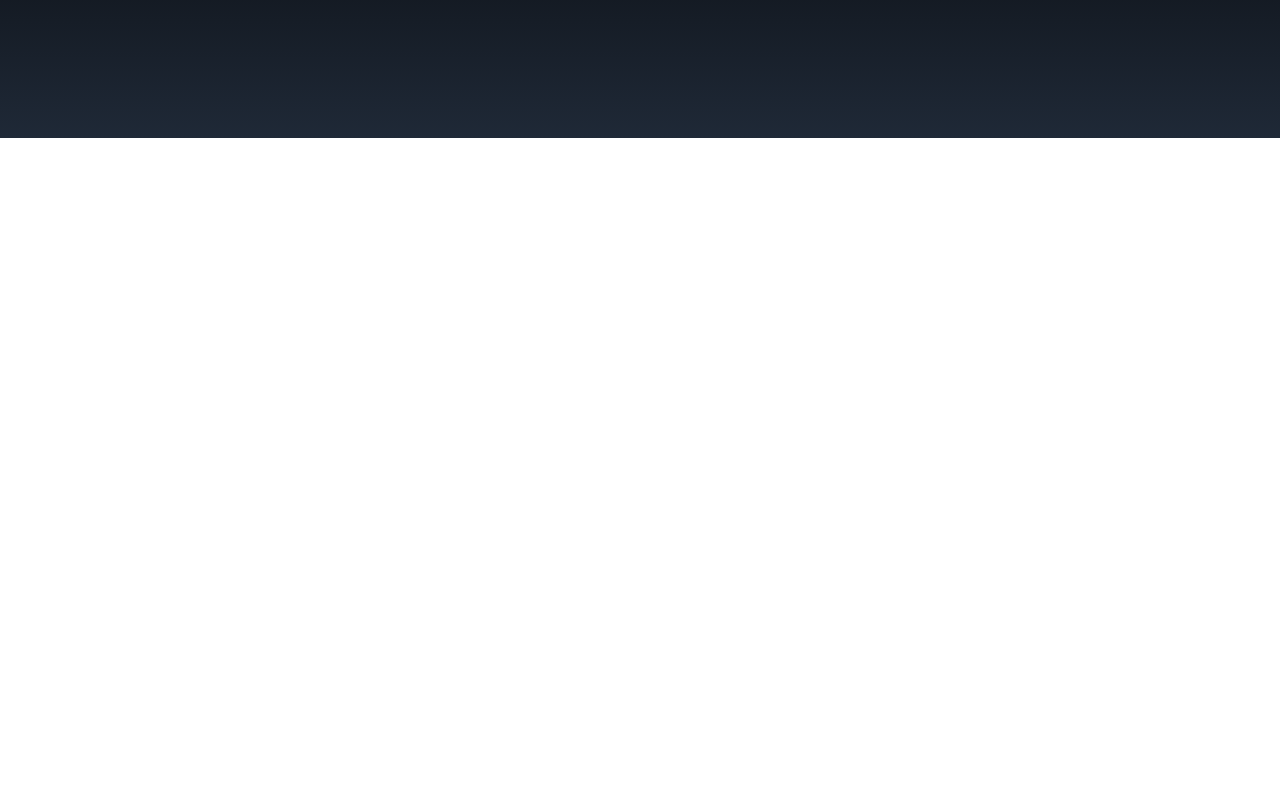
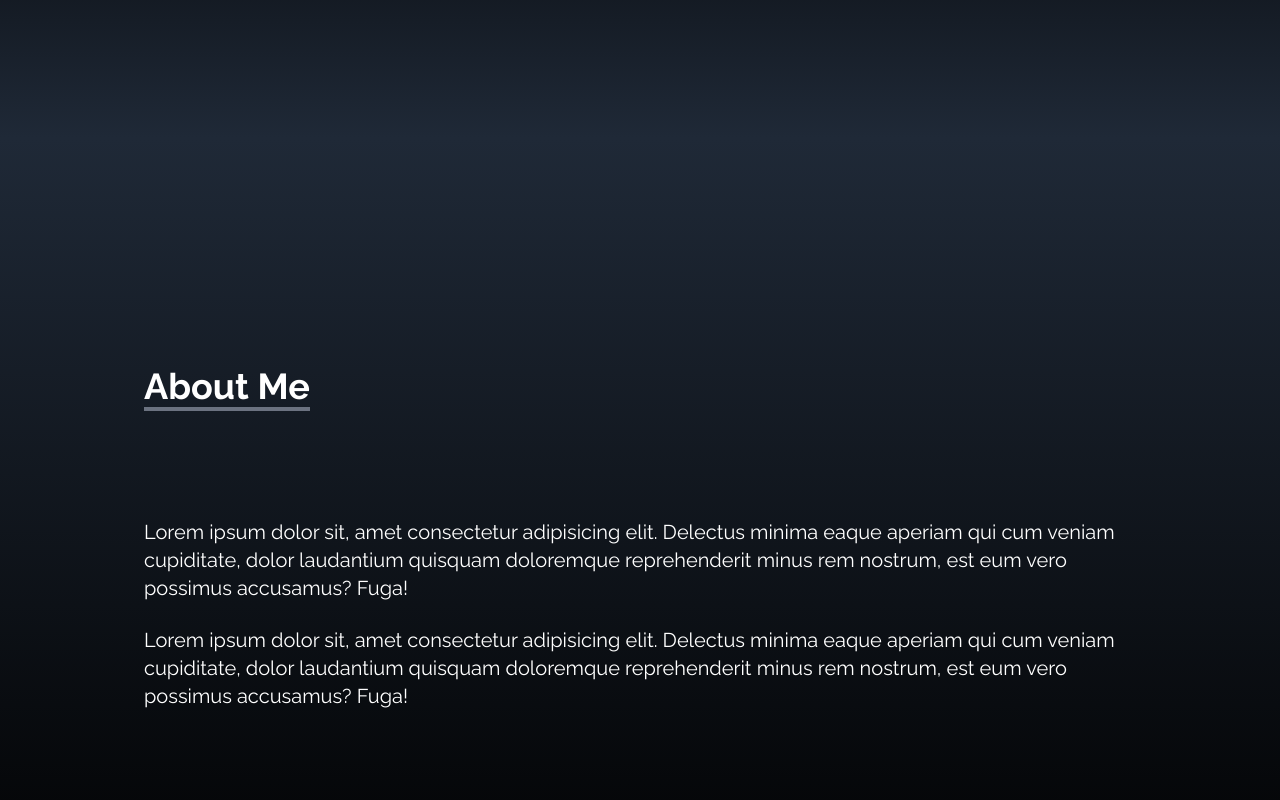
Before and after one commit to zamariac/portfolio23, a React (Create React App) app: page / in a window 1280 px wide. Shown: the part 662-1462 px from the top of the page. Before the commit the page ends 800 px from the top, so only its background shows below. Built offline with nearby package versions, Linux system fonts and the light colour scheme; the HTML template or start-up script is replaced by a standard one.

Commit message:
Portfolio component placeholder added

```diff
--- a/src/App.js
+++ b/src/App.js
@@ -1,13 +1,14 @@
 import Home from './components/Home';
 import NavBar from './components/NavBar';
 import SocialLinks from './components/SocialLinks';
+import About from './components/About';
 
 function App() {
   return (
     <div>
       <NavBar />
       <Home />
-
+      <About />
       <SocialLinks />
     </div>
   );
--- /dev/null
+++ b/src/components/About.jsx
@@ -0,0 +1,21 @@
+import React from 'react'
+
+const About = () => {
+  return (
+    <div
+        name="about"
+        className='w-full h-screen bg-gradient-to-b from-gray-800 to-black text-white'
+    >
+        <div className="max-w-screen-lg p-4 mx-auto flex flex-col justify-center w-full h-full">
+            <div className="pb-8">
+                <p className='text-4xl font-bold inline border-b-4 border-gray-500'>About Me</p>
+            </div>
+            <p className="text-xl mt-20">Lorem ipsum dolor sit, amet consectetur adipisicing elit. Delectus minima eaque aperiam qui cum veniam cupiditate, dolor laudantium quisquam doloremque reprehenderit minus rem nostrum, est eum vero possimus accusamus? Fuga!</p>
+        <br />
+        <p className="text-xl">Lorem ipsum dolor sit, amet consectetur adipisicing elit. Delectus minima eaque aperiam qui cum veniam cupiditate, dolor laudantium quisquam doloremque reprehenderit minus rem nostrum, est eum vero possimus accusamus? Fuga!</p>
+        </div>
+    </div>
+  );
+}
+
+export default About
```
